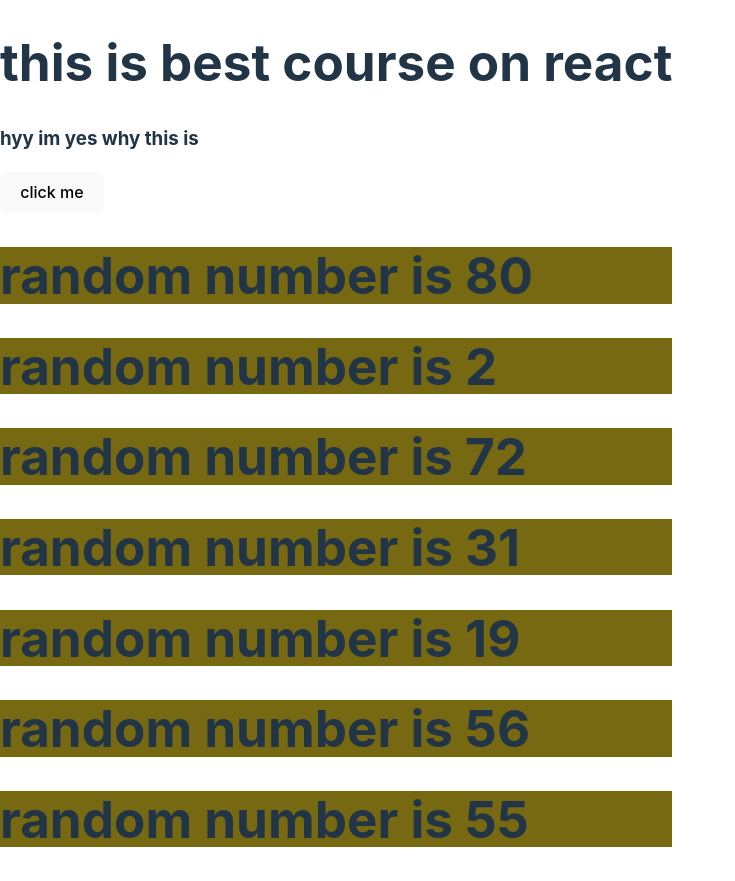
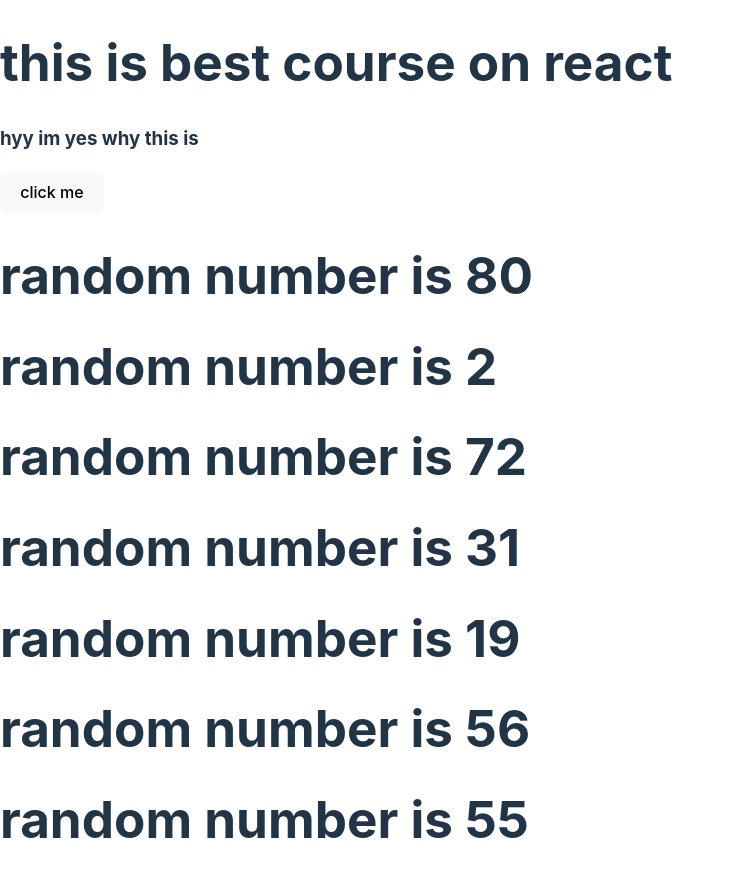
Before and after one commit to dg-codingbapunu/first-react-code, a React (Vite) app: page / in a window 1280 px wide. Shown: the whole page, without its empty margins (0-735 px from the left). Built offline with nearby package versions, Linux system fonts and the light colour scheme.

Commit message:
export/import

```diff
--- a/src/Random.jsx
+++ b/src/Random.jsx
@@ -1,10 +1,6 @@
 function Random() {
   let Number = Math.random() * 100;
 
-  return (
-    <h1 style={{ "background-color": "#776912" }}>
-      random number is {Math.round(Number)}
-    </h1>
-  );
+  return <h1>random number is {Math.round(Number)}</h1>;
 }
 export default Random;
```
